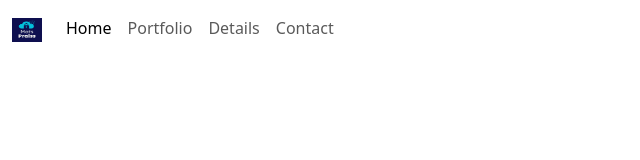
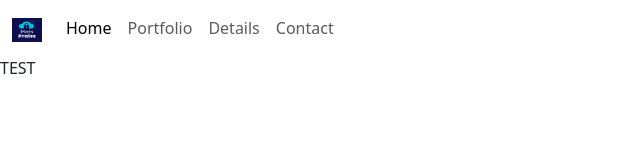
Before and after one commit to Mats-Praiss/webtech, a plain HTML site: page index.html in a window 1280 px wide. Shown: the full height of the page, 0-640 px from the left. Drawn offline with nearby package versions, Linux system fonts and the light colour scheme.

Commit message:
Update index.html

```diff
--- a/index.html
+++ b/index.html
@@ -45,7 +45,7 @@
         </div>
       </div>
     </nav>
-    <main></main>
+    <main>TEST</main>
     <aside></aside>
     <footer></footer>
   </body>
```
